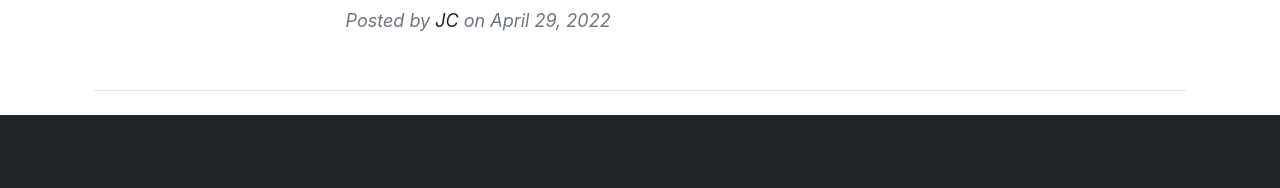
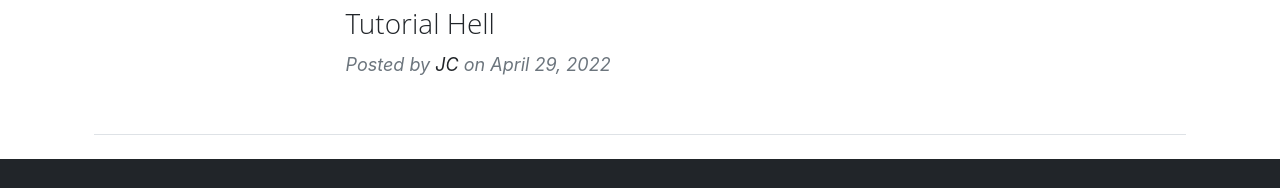
Before and after one commit to Ch4rli3gg/jc-s-blog, a plain HTML site: page index.html in a window 1280 px wide. Shown: the part 431-619 px from the top of the page. Drawn offline with nearby package versions, Linux system fonts and the light colour scheme.

Commit message:
Añadiendo la entrada del post tutorial hell

```diff
--- a/index.html
+++ b/index.html
@@ -60,6 +60,7 @@
                         <a href="post.html">
                             <h2 class="post-title">Hola Mundo!</h2>
                             <h3 class="post-subtitle">Aprendiendo a saludar en algunos lenguajes de Programación.</h3>
+                            <h3 class="post-subtitle">Tutorial Hell</h3>
                         </a>
                         <p class="post-meta">
                             Posted by
```
